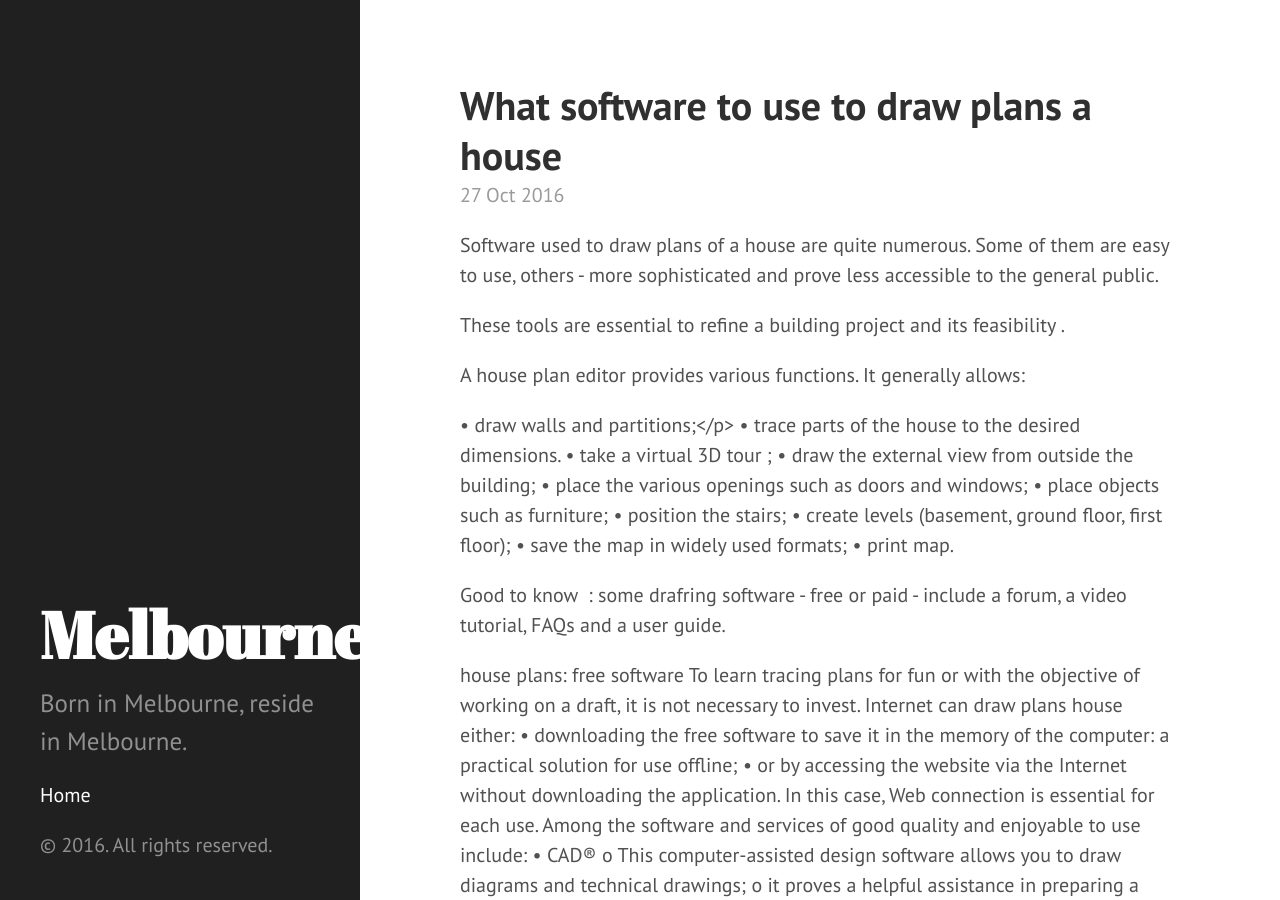
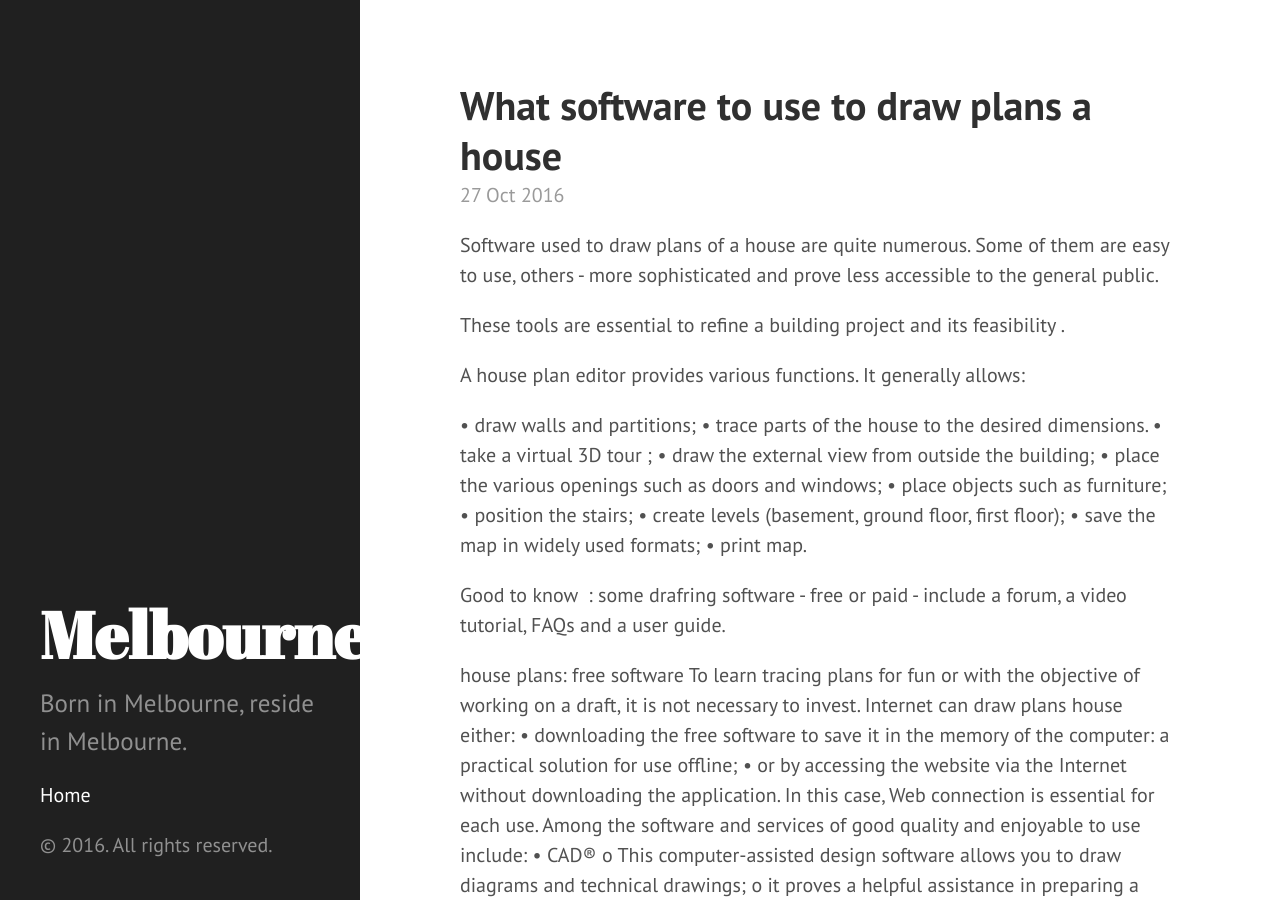
Before and after one commit to ady888/ady888.github.io, a Jekyll site: the page built from _posts/2016-10-27-what-software-to-use-to-draw-plans-a-house.markdown, in a window 1280 px wide and 900 px high. Built offline with Jekyll 4.4.1, drawn with Linux system fonts in a browser that asks for light colours.

```diff
--- a/_posts/2016-10-27-what-software-to-use-to-draw-plans-a-house.markdown
+++ b/_posts/2016-10-27-what-software-to-use-to-draw-plans-a-house.markdown
@@ -9,7 +9,7 @@ These tools are essential to refine a building project and its feasibility .
 
 A house plan editor provides various functions. It generally allows:
 
-•	draw walls and partitions;</p>
+•	draw walls and partitions;
 •	trace parts of the house to the desired dimensions.
 •	take a virtual 3D tour ;
 •	draw the external view from outside the building;
```
